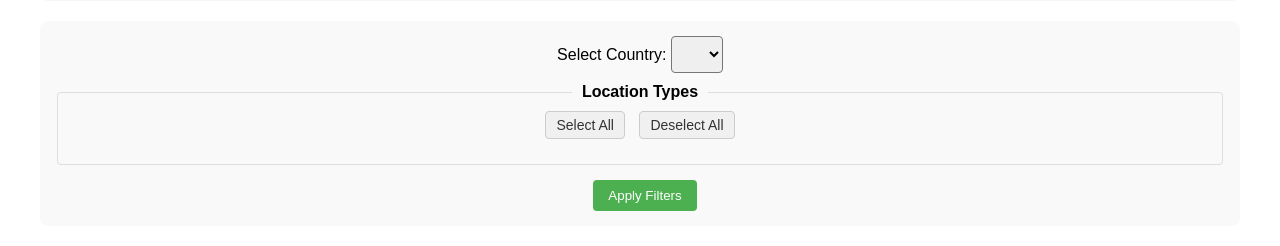
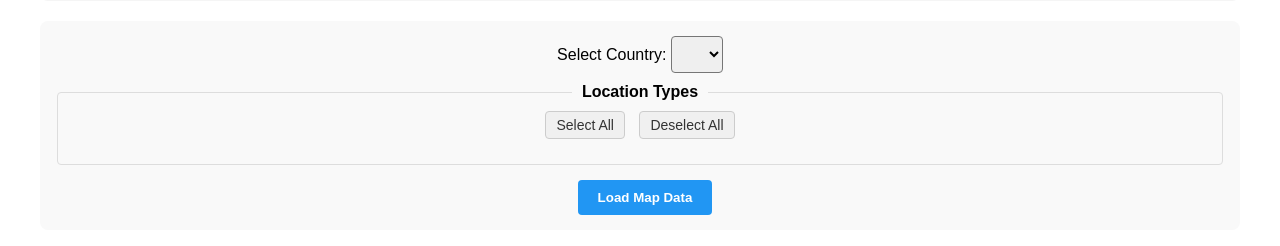
Before and after one commit to atnjqt/un-tech-over-2025, a Flask app: template templates/dashboard.html in a window 1280 px wide. Shown: the part 700-946 px from the top of the page. Run offline with Flask 3, Linux system fonts and the light colour scheme; the template is opened without the code that fills it, so the values that code supplies are empty.

Commit message:
code: async map load button

```diff
--- a/app.py
+++ b/app.py
@@ -25,12 +25,10 @@ def index():
     return render_template('index.html')
 
 
-# a dashboard route for OSM data
+# a dashboard route for OSM data - this loads the initial page without data
 @app.route('/dashboard', methods=['GET'])
 def dashboard():
     country_codes = ['RWA', 'SYR', 'SGP', 'UGA', 'BRB', 'BLZ', 'HT', 'PS', 'USA', 'KEN', 'GBR']
-    # Get the selected country from query parameters, default to RWA if not provided
-    country = request.args.get('country', 'RWA')
 
     # All available location types
     all_location_types = {
@@ -58,10 +56,51 @@ def dashboard():
         "miscellaneous": ["fountain", "clock", "statue", "sculpture"]
     }
 
-    # Get selected location types from request, or use waterway as default
+    # Get selected types from previous request, if any
     selected_types = request.args.getlist('location_types')
     if not selected_types:
         selected_types = ['amenity']
+
+    return render_template('dashboard.html',
+                          map_html=None,
+                          country_codes=country_codes,
+                          all_location_types=all_location_types,
+                          selected_types=selected_types,
+                          request=request)
+
+
+# An API endpoint to fetch map data
+@app.route('/api/fetch-map-data', methods=['POST'])
+def fetch_map_data():
+    data = request.json
+    country = data.get('country', 'RWA')
+    selected_types = data.get('location_types', ['amenity'])
+
+    # All available location types
+    all_location_types = {
+        "amenity": ["school", "hospital", "restaurant", "bank", "cafe", "pharmacy", "post_office"],
+        "building": ["residential", "commercial", "industrial", "retail", "office"],
+        "waterway": ["river", "canal", "stream", "lake"],
+        "emergency": ["fire_station", "police", "ambulance"],
+        "natural": ["forest", "park", "beach", "wetland"],
+        "transportation": ["bus_stop", "train_station", "airport", "ferry_terminal"],
+        "tourism": ["hotel", "museum", "attraction", "viewpoint"],
+        "historic": ["monument", "ruins", "castle", "memorial"],
+        "leisure": ["playground", "sports_centre", "swimming_pool", "golf_course"],
+        "shop": ["supermarket", "convenience_store", "clothing_store", "electronics_store"],
+        "landuse": ["residential", "commercial", "industrial", "retail", "agricultural"],
+        "boundary": ["administrative", "national_park", "nature_reserve"],
+        "power": ["substation", "transformer", "power_line"],
+        "healthcare": ["clinic", "health_center", "pharmacy"],
+        "waste": ["recycling", "landfill", "waste_disposal"],
+        "sport": ["stadium", "gym", "sports_field", "tennis_court"],
+        "finance": ["atm", "bank", "insurance", "investment"],
+        "cultural": ["theatre", "cinema", "library", "art_gallery"],
+        "religion": ["church", "mosque", "temple", "synagogue"],
+        "education": ["university", "college", "school", "kindergarten"],
+        "public": ["post_office", "community_centre", "civic_building", "government_office"],
+        "miscellaneous": ["fountain", "clock", "statue", "sculpture"]
+    }
 
     # Filter the location_types dictionary to only include selected types
     location_types = {k: v for k, v in all_location_types.items() if k in selected_types}
@@ -70,22 +109,26 @@ def dashboard():
     if not location_types:
         location_types = {"waterway": all_location_types["waterway"]}
 
-    fetcher = OSMLocationFetcher(country=country, location_types=location_types)
-    df = fetcher.fetch_locations()
-    if not isinstance(df, gpd.GeoDataFrame):
-        gdf = gpd.GeoDataFrame(df, geometry="geometry", crs="EPSG:4326")
-    else:
-        gdf = df
-    if not isinstance(gdf, gpd.GeoDataFrame):
-        return jsonify({"error": "Failed to fetch data"}), 500
-    # Generate interactive map HTML
-    map_html = gdf.explore(column="category")._repr_html_()
-    return render_template('dashboard.html',
-                         map_html=map_html,
-                         country_codes=country_codes,
-                         all_location_types=all_location_types,
-                         selected_types=selected_types,
-                         request=request)
+    try:
+        fetcher = OSMLocationFetcher(country=country, location_types=location_types)
+        df = fetcher.fetch_locations()
+        if not isinstance(df, gpd.GeoDataFrame):
+            gdf = gpd.GeoDataFrame(df, geometry="geometry", crs="EPSG:4326")
+        else:
+            gdf = df
+
+        # Generate interactive map HTML
+        map_html = gdf.explore(column="category")._repr_html_()
+
+        return jsonify({
+            'status': 'success',
+            'map_html': map_html
+        })
+    except Exception as e:
+        return jsonify({
+            'status': 'error',
+            'message': str(e)
+        }), 500
 
 
 # run the app
--- a/static/css/styles.css
+++ b/static/css/styles.css
@@ -119,3 +119,43 @@ legend {
     margin-bottom: 0;
     color: #666;
 }
+
+/* Loading indicator */
+.load-btn {
+    padding: 10px 20px;
+    background-color: #2196F3;
+    color: white;
+    font-weight: bold;
+    border: none;
+    border-radius: 4px;
+    cursor: pointer;
+    transition: background-color 0.3s;
+}
+
+.load-btn:hover {
+    background-color: #0b7dda;
+}
+
+#loadingIndicator {
+    margin-top: 15px;
+    color: #666;
+    font-style: italic;
+    display: flex;
+    align-items: center;
+    justify-content: center;
+}
+
+.spinner {
+    display: inline-block;
+    width: 20px;
+    height: 20px;
+    margin-right: 10px;
+    border: 3px solid rgba(0, 0, 0, 0.1);
+    border-radius: 50%;
+    border-top-color: #2196F3;
+    animation: spin 1s ease-in-out infinite;
+}
+
+@keyframes spin {
+    to { transform: rotate(360deg); }
+}
--- a/static/js/app.js
+++ b/static/js/app.js
@@ -5,6 +5,9 @@
 document.addEventListener('DOMContentLoaded', function() {
     // Handle select/deselect all buttons for location types
     initializeFilterButtons();
+
+    // Initialize load data button
+    initializeLoadDataButton();
 });
 
 /**
@@ -31,3 +34,82 @@ function initializeFilterButtons() {
         });
     }
 }
+
+/**
+ * Initialize the load data button to fetch map data via AJAX
+ */
+function initializeLoadDataButton() {
+    const loadBtn = document.getElementById('loadDataBtn');
+    if (!loadBtn) return;
+
+    loadBtn.addEventListener('click', function() {
+        loadMapData();
+    });
+}
+
+/**
+ * Load map data via AJAX POST request
+ */
+function loadMapData() {
+    // Show loading indicator
+    const loadingIndicator = document.getElementById('loadingIndicator');
+    if (loadingIndicator) {
+        loadingIndicator.style.display = 'flex';
+    }
+
+    // Get selected country
+    const countrySelect = document.getElementById('country');
+    const country = countrySelect ? countrySelect.value : 'RWA';
+
+    // Get selected location types
+    const locationCheckboxes = document.getElementsByClassName('location-checkbox');
+    const selectedTypes = [];
+    for (let checkbox of locationCheckboxes) {
+        if (checkbox.checked) {
+            selectedTypes.push(checkbox.value);
+        }
+    }
+
+    // Prepare data for API request
+    const data = {
+        country: country,
+        location_types: selectedTypes.length > 0 ? selectedTypes : ['amenity']
+    };
+
+    // Make AJAX request
+    fetch('/api/fetch-map-data', {
+        method: 'POST',
+        headers: {
+            'Content-Type': 'application/json',
+        },
+        body: JSON.stringify(data)
+    })
+    .then(response => {
+        if (!response.ok) {
+            throw new Error('Network response was not ok');
+        }
+        return response.json();
+    })
+    .then(data => {
+        if (data.status === 'success') {
+            // Update map container with new map HTML
+            const mapContainer = document.querySelector('.map-container');
+            if (mapContainer) {
+                mapContainer.innerHTML = data.map_html;
+            }
+        } else {
+            console.error('Error loading map data:', data.message);
+            alert('Error loading map data: ' + data.message);
+        }
+    })
+    .catch(error => {
+        console.error('Error loading map data:', error);
+        alert('Error loading map data. Please try again.');
+    })
+    .finally(() => {
+        // Hide loading indicator
+        if (loadingIndicator) {
+            loadingIndicator.style.display = 'none';
+        }
+    });
+}
--- a/templates/dashboard.html
+++ b/templates/dashboard.html
@@ -44,7 +44,7 @@
         </div>
 
         <div class="filter-controls">
-            <form action="/dashboard" method="GET">
+            <div id="filterForm">
                 <div>
                     <label for="country">Select Country:</label>
                     <select name="country" id="country">
@@ -73,9 +73,12 @@
                 </fieldset>
 
                 <div style="margin-top: 15px;">
-                    <button type="submit">Apply Filters</button>
+                    <button type="button" id="loadDataBtn" class="load-btn">Load Map Data</button>
+                    <div id="loadingIndicator" style="display: none;">
+                        <span class="spinner"></span> Loading map data...
+                    </div>
                 </div>
-            </form>
+            </div>
         </div>
 
         <div class="map-container">
```
